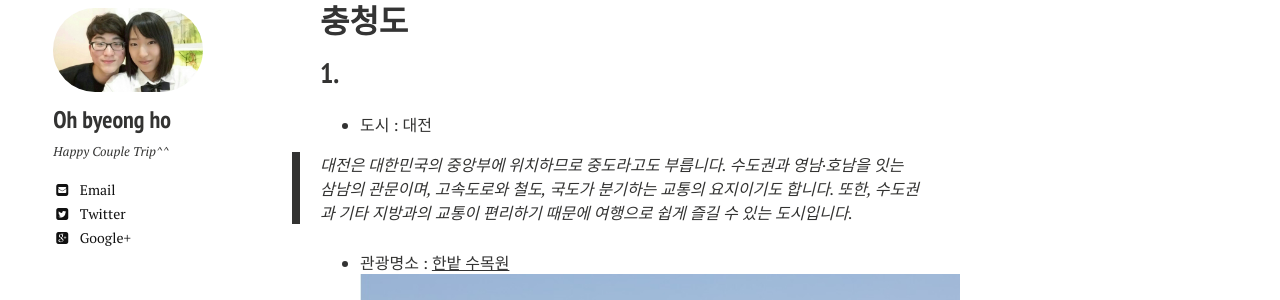
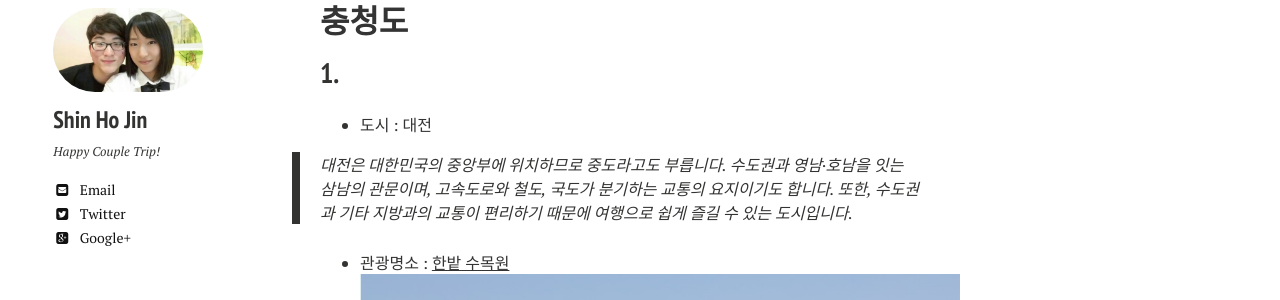
Before and after one commit to shinojin/shinojin.github.com, a Jekyll site: the page built from _posts/2013-08-16-code-highlighting-post.md, in a window 1280 px wide and 900 px high. Shown: the part 450-750 px from the top of the window. Built offline with Jekyll 4.4.1, drawn with Linux system fonts in a browser that asks for light colours; nearby versions of some CDN libraries.

Commit message:
Update authors.yml

```diff
--- a/_data/authors.yml
+++ b/_data/authors.yml
@@ -1,10 +1,10 @@
 # Authors
 
 billy_rick:
-  name: Oh byeong ho
+  name: Shin Ho Jin
   web: http://thewhip.com
-  email: passion6969@koreatech.ac.kr
-  bio: "Happy Couple Trip^^"
+  email: shinojin92@koreatech.ac.kr
+  bio: "Happy Couple Trip!"
   avatar: bio-photo-2.jpg
   twitter: extravagantman
   google:
```
